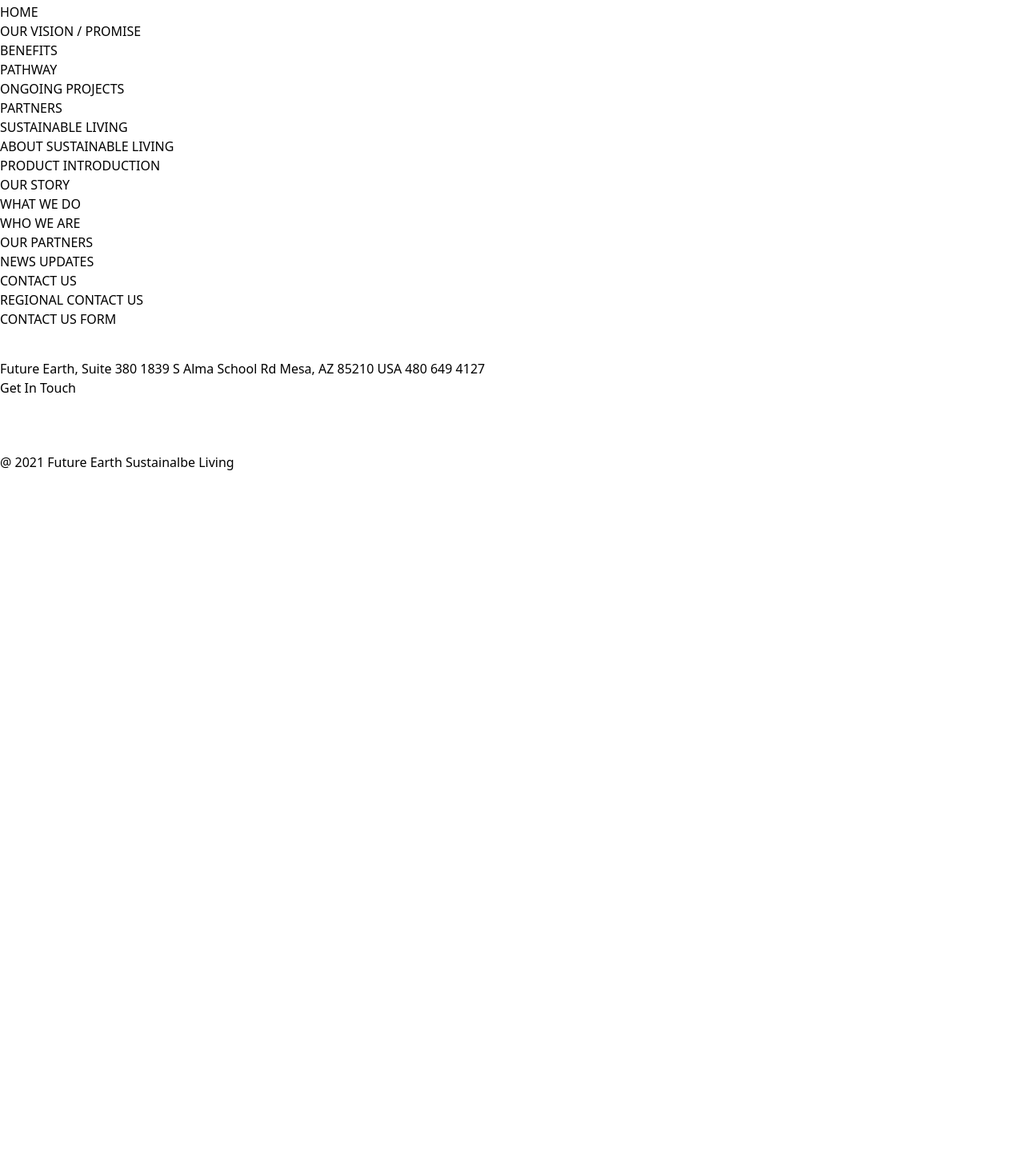
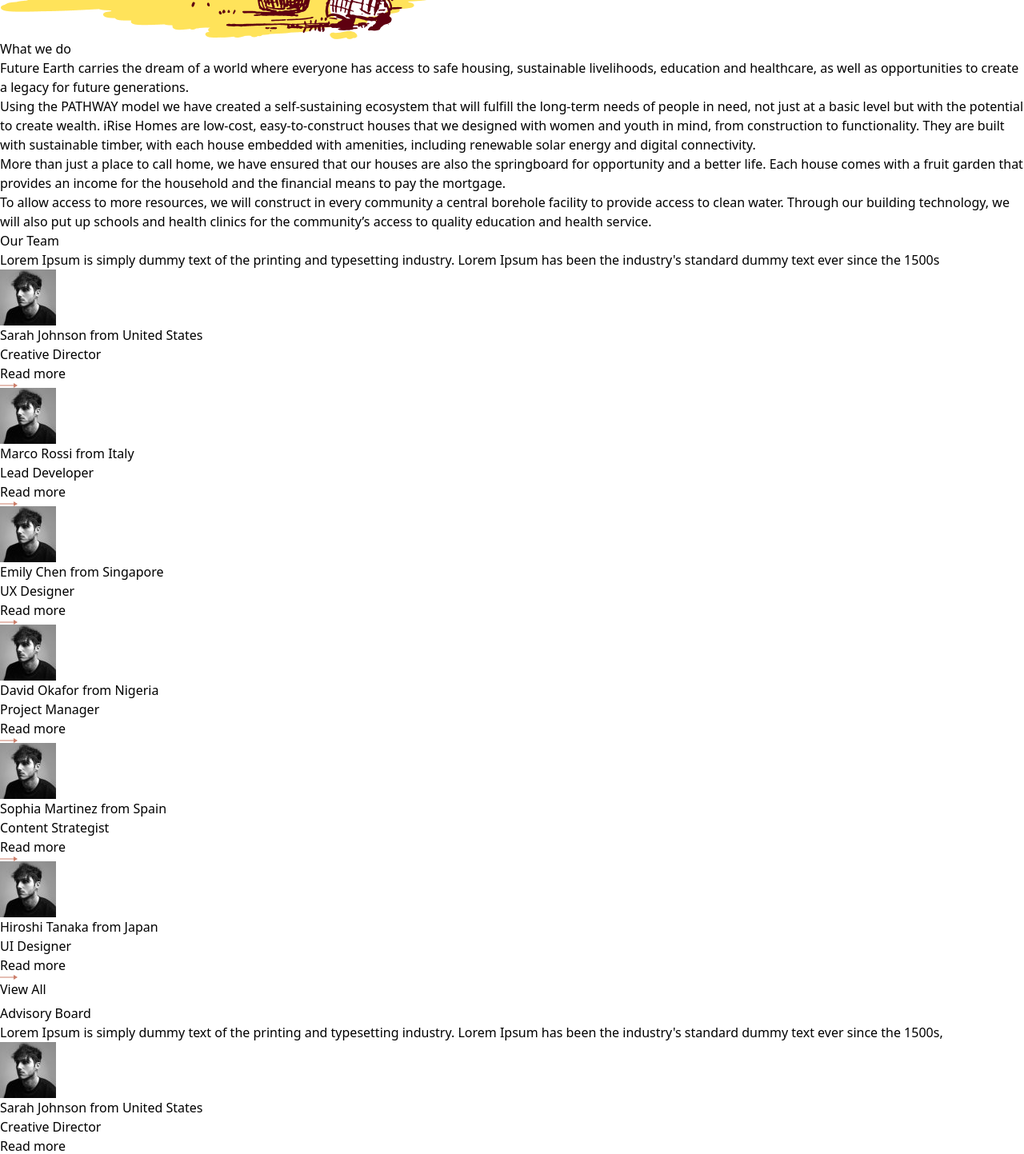
Before and after one commit to jarviswuod/futureEarth, a React (Vite) app: page / in a window 1280 px wide. Shown: the part 860-2303 px from the top of the page at 80% size. Before the commit the page ends 1450 px from the top, so only its background shows below. Built offline with nearby package versions, Linux system fonts and the light colour scheme; grey boxes are pictures that could not be loaded.

Commit message:
Generating & Handling Dynamic Data in OUR STORY Page

```diff
--- a/src/App.jsx
+++ b/src/App.jsx
@@ -15,8 +15,8 @@ function App() {
     <>
       {/* <HomePage /> */}
       {/* <SustainableLivingPage /> */}
-      {/* <OurStoryPage /> */}
-      <ContactUsPage />
+      <OurStoryPage />
+      {/* <ContactUsPage /> */}
     </>
   );
 }
--- a/src/components/AdvisoryBoardSection.jsx
+++ b/src/components/AdvisoryBoardSection.jsx
@@ -1,6 +1,16 @@
-import React from "react";
+import React, { useState } from "react";
+import teamData from "../../teamData.json";
 
 const AdvisoryBoardSection = () => {
+  const [showAll, setShowAll] = useState(false);
+
+  // Default showing 6 team members, or all if showAll is true
+  const visibleMembers = showAll ? teamData : teamData.slice(0, 6);
+
+  const handleViewAll = () => {
+    setShowAll(!showAll);
+  };
+
   return (
     <section className="my-24 px-8">
       <div className="max-w-[1320px] mx-auto bg-[#165620] text-[#FBEADC] py-16 px-4">
@@ -13,15 +23,20 @@ const AdvisoryBoardSection = () => {
             industry. Lorem Ipsum has been the industry's standard dummy text
             ever since the 1500s,
           </p>
-
           <ul className="grid grid-cols-3 gap-8 mb-16 w-full">
-            <li className="bg-[#FFF6EE] text-[#165620] border border-[#cc7e6b79] p-6">
+            {visibleMembers.map((member) => (
+              <li
+                key={member.id}
+                className="bg-[#FFF6EE] text-[#165620] border border-[#cc7e6b79] p-6"
+              >
                 <div className="w-fit rounded-full overflow-hidden mb-4 border border-[#CC7F6B]">
-                <img src="/images/profile_photo.jpg" alt="profile photo" />
+                  <img src={member.imageUrl} alt="profile photo" />
                 </div>
-              <h3 className="font-medium">Niccolò Miranda from Italy</h3>
+                <h3 className="font-medium">
+                  {member.name} from {member.country}
+                </h3>
                 <p className="max-w-56 mb-6 font-extralight leading-tight">
-                Creative Director / Interactive Designer & Developer
+                  {member.role}
                 </p>
 
                 <a
@@ -32,99 +47,14 @@ const AdvisoryBoardSection = () => {
                   <img src="/icons/left_arr.svg" alt="Left arrow icon" />
                 </a>
               </li>
-
-            <li className="bg-[#FFF6EE] text-[#165620] border border-[#cc7e6b8c] p-6">
-              <div className="w-fit rounded-full overflow-hidden mb-4 border border-[#CC7F6B]">
-                <img src="/images/profile_photo.jpg" alt="profile photo" />
-              </div>
-              <h3 className="font-medium">Niccolò Miranda from Italy</h3>
-              <p className="max-w-56 mb-6 font-extralight leading-tight">
-                Creative Director / Interactive Designer & Developer
-              </p>
-
-              <a
-                className="text-[#CC7F6B] text-xs uppercase flex items-center gap-2"
-                href="#"
-              >
-                <p>Read more</p>
-                <img src="/icons/left_arr.svg" alt="Left arrow icon" />
-              </a>
-            </li>
-            <li className="bg-[#FFF6EE] text-[#165620] border border-[#cc7e6b8c] p-6">
-              <div className="w-fit rounded-full overflow-hidden mb-4 border border-[#CC7F6B]">
-                <img src="/images/profile_photo.jpg" alt="profile photo" />
-              </div>
-              <h3 className="font-medium">Niccolò Miranda from Italy</h3>
-              <p className="max-w-56 mb-6 font-extralight leading-tight">
-                Creative Director / Interactive Designer & Developer
-              </p>
-
-              <a
-                className="text-[#CC7F6B] text-xs uppercase flex items-center gap-2"
-                href="#"
-              >
-                <p>Read more</p>
-                <img src="/icons/left_arr.svg" alt="Left arrow icon" />
-              </a>
-            </li>
-
-            <li className="bg-[#FFF6EE] text-[#165620] border border-[#cc7e6b8c] p-6">
-              <div className="w-fit rounded-full overflow-hidden mb-4 border border-[#CC7F6B]">
-                <img src="/images/profile_photo.jpg" alt="profile photo" />
-              </div>
-              <h3 className="font-medium">Niccolò Miranda from Italy</h3>
-              <p className="max-w-56 mb-6 font-extralight leading-tight">
-                Creative Director / Interactive Designer & Developer
-              </p>
-
-              <a
-                className="text-[#CC7F6B] text-xs uppercase flex items-center gap-2"
-                href="#"
-              >
-                <p>Read more</p>
-                <img src="/icons/left_arr.svg" alt="Left arrow icon" />
-              </a>
-            </li>
-
-            <li className="bg-[#FFF6EE] text-[#165620] border border-[#cc7e6b8c] p-6">
-              <div className="w-fit rounded-full overflow-hidden mb-4 border border-[#CC7F6B]">
-                <img src="/images/profile_photo.jpg" alt="profile photo" />
-              </div>
-              <h3 className="font-medium">Niccolò Miranda from Italy</h3>
-              <p className="max-w-56 mb-6 font-extralight leading-tight">
-                Creative Director / Interactive Designer & Developer
-              </p>
-
-              <a
-                className="text-[#CC7F6B] text-xs uppercase flex items-center gap-2"
-                href="#"
-              >
-                <p>Read more</p>
-                <img src="/icons/left_arr.svg" alt="Left arrow icon" />
-              </a>
-            </li>
-
-            <li className="bg-[#FFF6EE] text-[#165620] border border-[#cc7e6b8c] p-6">
-              <div className="w-fit rounded-full overflow-hidden mb-4 border border-[#CC7F6B]">
-                <img src="/images/profile_photo.jpg" alt="profile photo" />
-              </div>
-              <h3 className="font-medium">Niccolò Miranda from Italy</h3>
-              <p className="max-w-56 mb-6 font-extralight leading-tight">
-                Creative Director / Interactive Designer & Developer
-              </p>
-
-              <a
-                className="text-[#CC7F6B] text-xs uppercase flex items-center gap-2"
-                href="#"
-              >
-                <p>Read more</p>
-                <img src="/icons/left_arr.svg" alt="Left arrow icon" />
-              </a>
-            </li>
+            ))}
           </ul>
 
-          <button className="bg-[#165620] text-sm uppercase border border-[#FFF6EE] text-white self-center flex gap-2 items-center justify-center py-3 px-8">
-            <p>View All</p>
+          <button
+            onClick={handleViewAll}
+            className="bg-[#165620] text-sm uppercase border border-[#FFF6EE] text-white self-center flex gap-2 items-center justify-center py-3 px-8"
+          >
+            <p>{showAll ? "Show Less" : "View All"}</p>
             <img src="icons/rght_arrow.svg" alt="rght arrow icon" />
           </button>
         </div>
--- a/src/components/OurTeamSection.jsx
+++ b/src/components/OurTeamSection.jsx
@@ -1,6 +1,16 @@
-import React from "react";
+import React, { useState } from "react";
+import teamData from "../../teamData.json";
 
 const OurTeamSection = () => {
+  const [showAll, setShowAll] = useState(false);
+
+  // Default showing 6 team members, or all if showAll is true
+  const visibleMembers = showAll ? teamData : teamData.slice(0, 6);
+
+  const handleViewAll = () => {
+    setShowAll(!showAll);
+  };
+
   return (
     <section className="my-24 px-8">
       <div className="max-w-[1320px] mx-auto bg-[#FBEADC] py-16 px-4">
@@ -15,13 +25,19 @@ const OurTeamSection = () => {
           </p>
 
           <ul className="grid grid-cols-3 gap-8 mb-16 w-full">
-            <li className="bg-[#FFF6EE] text-[#165620] border border-[#cc7e6b79] p-6">
+            {visibleMembers.map((member) => (
+              <li
+                key={member.id}
+                className="bg-[#FFF6EE] text-[#165620] border border-[#cc7e6b79] p-6"
+              >
                 <div className="w-fit rounded-full overflow-hidden mb-4 border border-[#CC7F6B]">
-                <img src="/images/profile_photo.jpg" alt="profile photo" />
+                  <img src={member.imageUrl} alt="profile photo" />
                 </div>
-              <h3 className="font-medium">Niccolò Miranda from Italy</h3>
+                <h3 className="font-medium">
+                  {member.name} from {member.country}
+                </h3>
                 <p className="max-w-56 mb-6 font-extralight leading-tight">
-                Creative Director / Interactive Designer & Developer
+                  {member.role}
                 </p>
 
                 <a
@@ -32,99 +48,14 @@ const OurTeamSection = () => {
                   <img src="/icons/left_arr.svg" alt="Left arrow icon" />
                 </a>
               </li>
-
-            <li className="bg-[#FFF6EE] text-[#165620] border border-[#cc7e6b8c] p-6">
-              <div className="w-fit rounded-full overflow-hidden mb-4 border border-[#CC7F6B]">
-                <img src="/images/profile_photo.jpg" alt="profile photo" />
-              </div>
-              <h3 className="font-medium">Niccolò Miranda from Italy</h3>
-              <p className="max-w-56 mb-6 font-extralight leading-tight">
-                Creative Director / Interactive Designer & Developer
-              </p>
-
-              <a
-                className="text-[#CC7F6B] text-xs uppercase flex items-center gap-2"
-                href="#"
-              >
-                <p>Read more</p>
-                <img src="/icons/left_arr.svg" alt="Left arrow icon" />
-              </a>
-            </li>
-            <li className="bg-[#FFF6EE] text-[#165620] border border-[#cc7e6b8c] p-6">
-              <div className="w-fit rounded-full overflow-hidden mb-4 border border-[#CC7F6B]">
-                <img src="/images/profile_photo.jpg" alt="profile photo" />
-              </div>
-              <h3 className="font-medium">Niccolò Miranda from Italy</h3>
-              <p className="max-w-56 mb-6 font-extralight leading-tight">
-                Creative Director / Interactive Designer & Developer
-              </p>
-
-              <a
-                className="text-[#CC7F6B] text-xs uppercase flex items-center gap-2"
-                href="#"
-              >
-                <p>Read more</p>
-                <img src="/icons/left_arr.svg" alt="Left arrow icon" />
-              </a>
-            </li>
-
-            <li className="bg-[#FFF6EE] text-[#165620] border border-[#cc7e6b8c] p-6">
-              <div className="w-fit rounded-full overflow-hidden mb-4 border border-[#CC7F6B]">
-                <img src="/images/profile_photo.jpg" alt="profile photo" />
-              </div>
-              <h3 className="font-medium">Niccolò Miranda from Italy</h3>
-              <p className="max-w-56 mb-6 font-extralight leading-tight">
-                Creative Director / Interactive Designer & Developer
-              </p>
-
-              <a
-                className="text-[#CC7F6B] text-xs uppercase flex items-center gap-2"
-                href="#"
-              >
-                <p>Read more</p>
-                <img src="/icons/left_arr.svg" alt="Left arrow icon" />
-              </a>
-            </li>
-
-            <li className="bg-[#FFF6EE] text-[#165620] border border-[#cc7e6b8c] p-6">
-              <div className="w-fit rounded-full overflow-hidden mb-4 border border-[#CC7F6B]">
-                <img src="/images/profile_photo.jpg" alt="profile photo" />
-              </div>
-              <h3 className="font-medium">Niccolò Miranda from Italy</h3>
-              <p className="max-w-56 mb-6 font-extralight leading-tight">
-                Creative Director / Interactive Designer & Developer
-              </p>
-
-              <a
-                className="text-[#CC7F6B] text-xs uppercase flex items-center gap-2"
-                href="#"
-              >
-                <p>Read more</p>
-                <img src="/icons/left_arr.svg" alt="Left arrow icon" />
-              </a>
-            </li>
-
-            <li className="bg-[#FFF6EE] text-[#165620] border border-[#cc7e6b8c] p-6">
-              <div className="w-fit rounded-full overflow-hidden mb-4 border border-[#CC7F6B]">
-                <img src="/images/profile_photo.jpg" alt="profile photo" />
-              </div>
-              <h3 className="font-medium">Niccolò Miranda from Italy</h3>
-              <p className="max-w-56 mb-6 font-extralight leading-tight">
-                Creative Director / Interactive Designer & Developer
-              </p>
-
-              <a
-                className="text-[#CC7F6B] text-xs uppercase flex items-center gap-2"
-                href="#"
-              >
-                <p>Read more</p>
-                <img src="/icons/left_arr.svg" alt="Left arrow icon" />
-              </a>
-            </li>
+            ))}
           </ul>
 
-          <button className="bg-[#165620] text-sm uppercase text-white self-center flex gap-2 items-center justify-center py-3 px-8">
-            <p>View All</p>
+          <button
+            onClick={handleViewAll}
+            className="bg-[#165620] text-sm uppercase border border-[#FFF6EE]  text-white self-center flex gap-2 items-center justify-center py-3 px-8"
+          >
+            <p>{showAll ? "Show Less" : "View All"}</p>
             <img src="icons/rght_arrow.svg" alt="rght arrow icon" />
           </button>
         </div>
--- /dev/null
+++ b/teamData.json
@@ -0,0 +1,50 @@
+[
+  {
+    "id": 1,
+    "name": "Sarah Johnson",
+    "country": "United States",
+    "role": "Creative Director",
+    "description": "Creative Director with over 10 years of experience in brand strategy and visual design",
+    "imageUrl": "/images/profile_photo.jpg"
+  },
+  {
+    "id": 2,
+    "name": "Marco Rossi",
+    "country": "Italy",
+    "role": "Lead Developer",
+    "description": "Full-stack developer specializing in React and modern JavaScript frameworks",
+    "imageUrl": "/images/profile_photo.jpg"
+  },
+  {
+    "id": 3,
+    "name": "Emily Chen",
+    "country": "Singapore",
+    "role": "UX Designer",
+    "description": "Human-centered designer passionate about creating intuitive digital experiences",
+    "imageUrl": "/images/profile_photo.jpg"
+  },
+  {
+    "id": 4,
+    "name": "David Okafor",
+    "country": "Nigeria",
+    "role": "Project Manager",
+    "description": "Detail-oriented manager ensuring projects are delivered on time and within scope",
+    "imageUrl": "/images/profile_photo.jpg"
+  },
+  {
+    "id": 5,
+    "name": "Sophia Martinez",
+    "country": "Spain",
+    "role": "Content Strategist",
+    "description": "Content expert with a background in digital marketing and brand storytelling",
+    "imageUrl": "/images/profile_photo.jpg"
+  },
+  {
+    "id": 6,
+    "name": "Hiroshi Tanaka",
+    "country": "Japan",
+    "role": "UI Designer",
+    "description": "Visual designer specializing in creating beautiful and functional user interfaces",
+    "imageUrl": "/images/profile_photo.jpg"
+  }
+]
```
Lines whose indentation alone changed are shown as unchanged.
